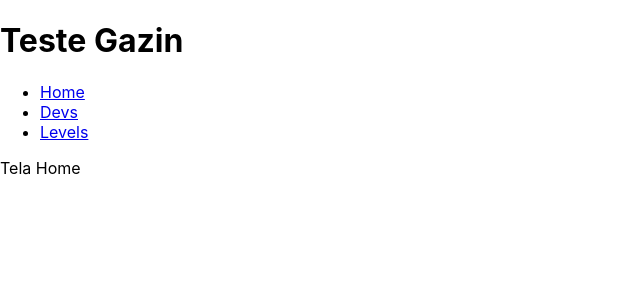
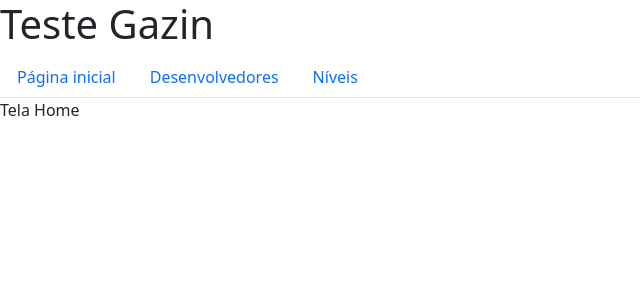
Before and after one commit to alnsousa1/api-rest-laravel-react, a React (Create React App) app in the folder frontend/: page / in a window 1280 px wide. Shown: the top 300 px of the page, without its empty margins (0-640 px from the left). Built offline with nearby package versions, Linux system fonts and the light colour scheme.

Commit message:
estilizando o nav bar

```diff
--- a/frontend/package.json
+++ b/frontend/package.json
@@ -6,7 +6,9 @@
     "@testing-library/jest-dom": "^5.17.0",
     "@testing-library/react": "^13.4.0",
     "@testing-library/user-event": "^13.5.0",
+    "bootstrap": "^5.1.3",
     "react": "^18.3.1",
+    "react-bootstrap": "^2.10.2",
     "react-dom": "^18.3.1",
     "react-router": "^6.23.1",
     "react-router-dom": "^6.23.1",
--- a/frontend/src/App.js
+++ b/frontend/src/App.js
@@ -2,17 +2,19 @@ import Home from './components/Home'
 import Devs from './components/Devs'
 import Levels from './components/Levels'
 import {BrowserRouter, Routes, Link, Route} from 'react-router-dom';
+import { Nav } from 'react-bootstrap';
+import 'bootstrap/dist/css/bootstrap.min.css';
 
 function App() {
   return (
     <div className="App">
       <h1>Teste Gazin</h1>
       <BrowserRouter>
-      <ul>
-        <li> <Link to="/">Home </Link></li>
-        <li> <Link to="/devs">Devs</Link></li>
-        <li> <Link to="/levels">Levels</Link></li>
-      </ul>
+      <Nav variant='tabs'>
+        <Nav.Link as={Link} to={"/"}>Página inicial</Nav.Link>
+        <Nav.Link as={Link} to={"/devs"}>Desenvolvedores</Nav.Link>
+        <Nav.Link as={Link} to={"/levels"}>Níveis</Nav.Link>
+      </Nav>
 
       <Routes>
         <Route path='/' index element={<Home/>}></Route>
```
Also changed, not shown: 1 other file (tests, documents, lock files or other folders).
